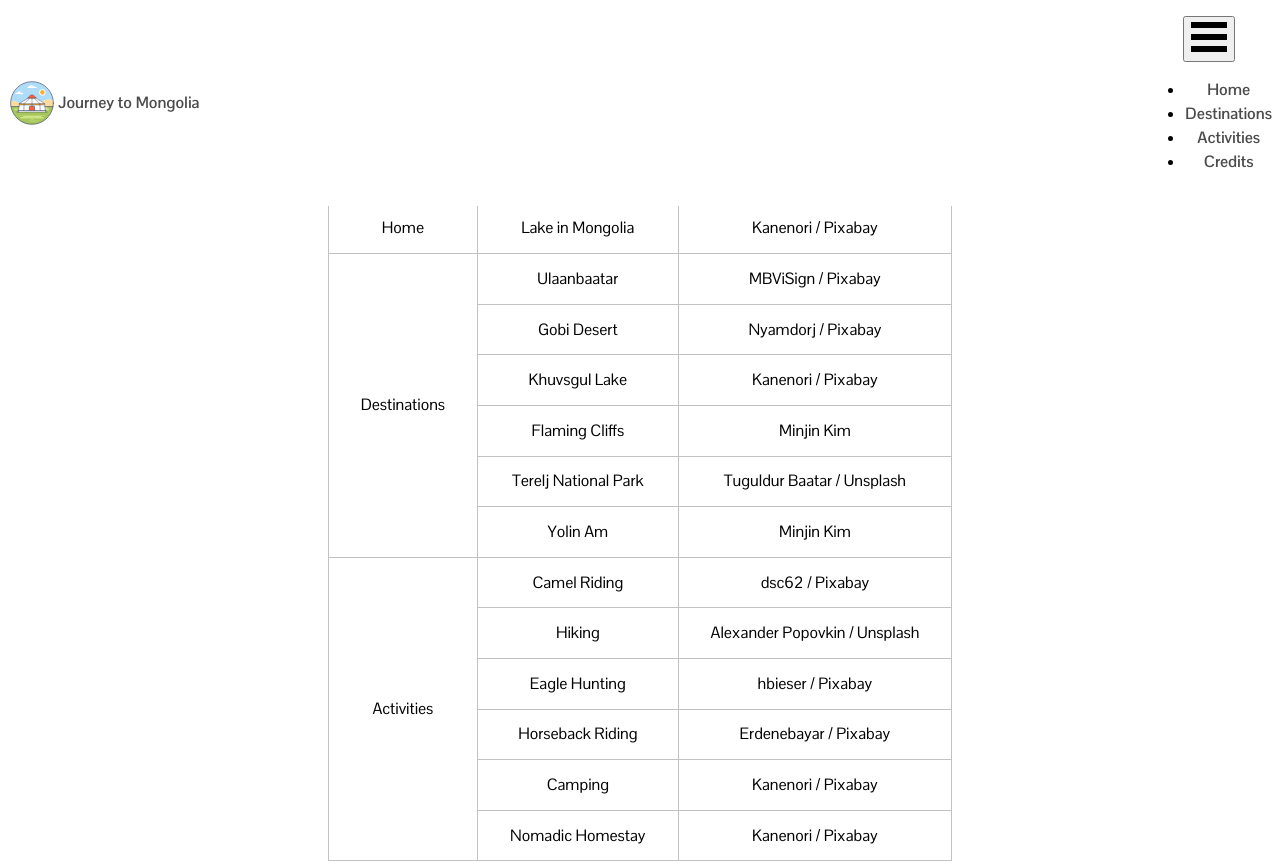
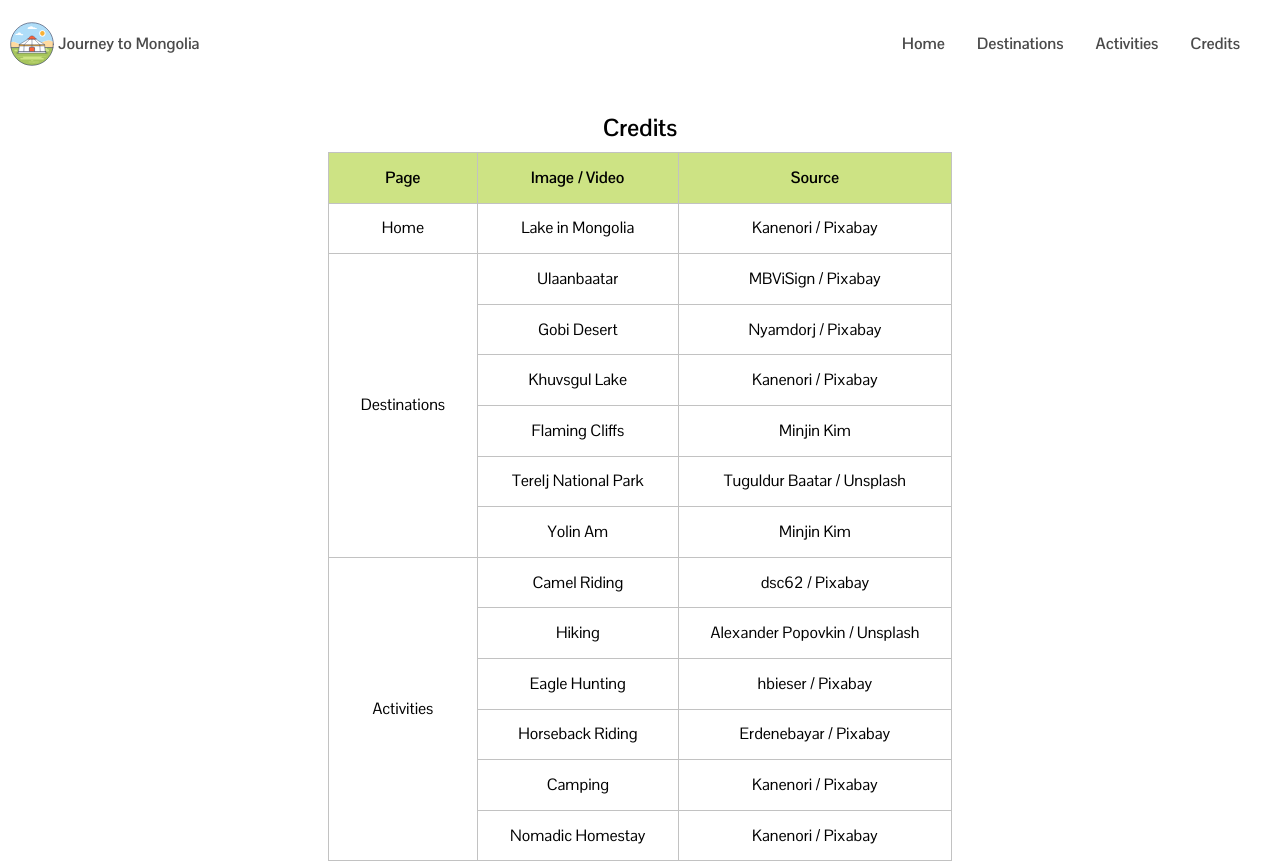
Before and after one commit to MINJINKIM736/FWDP-country-website, a plain HTML site: page credits.html in a window 1280 px wide. Shown: the top 864 px of the page. Drawn offline with Linux system fonts and the light colour scheme.

Commit message:
updated description and nave to all pages

```diff
--- a/credits.html
+++ b/credits.html
@@ -24,7 +24,7 @@
     <link rel="stylesheet" href="styles/normalize-fwd.css">
 	<link rel="stylesheet" href="styles/global.css">
     <link rel="stylesheet" href="styles/credits.css">
-    <script src="scripts/navigation.js" defer></script>
+    <script src="scripts/menu-toggle.js" defer></script>
 
 </head>
 
@@ -32,22 +32,19 @@
     <a href="#site-main" class="screen-reader-text">Skip to content</a>
     <header>
         <a href="index.html" class="main-link"><img class="favicon" src="country_website_favicon_minjin.svg" alt="favicon"><span class="site-title">Journey to Mongolia</span></a>
-        <nav class="site-navigation" id="site-navigation">
-            <button class="menu-toggle" aria-controls="header-menu" aria-expanded="false" aria-label="Menu Toggle">
+        <nav class="site-navigation">
+            <button class="menu-toggle" id="main-nav-button" aria-controls="header-menu" aria-expanded="false" aria-label="Menu Toggle">
                 <svg xmlns="http://www.w3.org/2000/svg" width="36" height="36" viewBox="0 0 24 24">
                     <title>Menu Icon</title>
                     <path d="M24 6h-24v-4h24v4zm0 4h-24v4h24v-4zm0 8h-24v4h24v-4z"></path>
                 </svg>
             </button>
-
-            <div class="nav-menu">
-            <ul>
+            <ul id="main-nav-list">
                 <li><a href="index.html">Home</a></li>
                 <li><a href="destinations.html">Destinations</a></li>
                 <li><a href="activities.html">Activities</a></li>
                 <li><a href="credits.html">Credits</a></li>
             </ul>
-            </div>
         </nav>
     </header>
 
--- a/styles/global.css
+++ b/styles/global.css
@@ -110,11 +110,10 @@ header {
 	list-style-type: none;
 	text-align: left;
     position: fixed;
-    /* top: 3rem; */
     transition: all .5s ease;
     left: -100%;
+}
 
-}
 
 #main-nav-list.toggled {
     display: block;
@@ -122,12 +121,44 @@ header {
 	width: 100vw;
     background-color: #ffffff;
     left: 0;
-	padding-left: 3.75rem;
+	padding-left: 1.75rem;
 
 }
 
 #main-nav-list.toggled li {
-	margin: 2rem auto;
+	margin: 1rem;
+}
+
+#main-nav-list a, #main-nav-list.toggled a {
+	padding: 1rem;
+}
+
+
+@media(min-width:50em){
+
+	.site-navigation {
+		justify-content: left;
+	}
+
+	#main-nav-button {
+		display: none;
+	}
+
+	#main-nav-list.toggled {
+		display: none;
+	}
+
+	#main-nav-list {
+		display: flex;
+		flex-wrap: wrap;
+		transition: none;
+		position: sticky;
+		left: 50%;
+		top: 5;
+		width: fit-content;
+		margin: 1rem 1rem 1rem 0;
+
+	}
 }
 
 
```
Also changed, not shown: activities.html (+4 -7 lines), destinations.html (+4 -7 lines).
